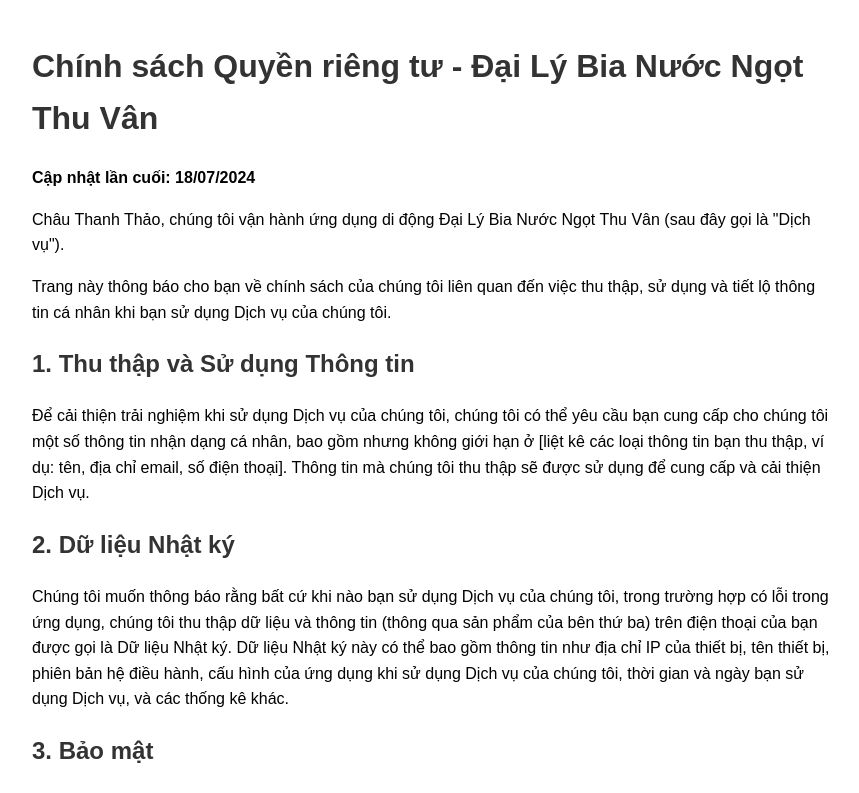
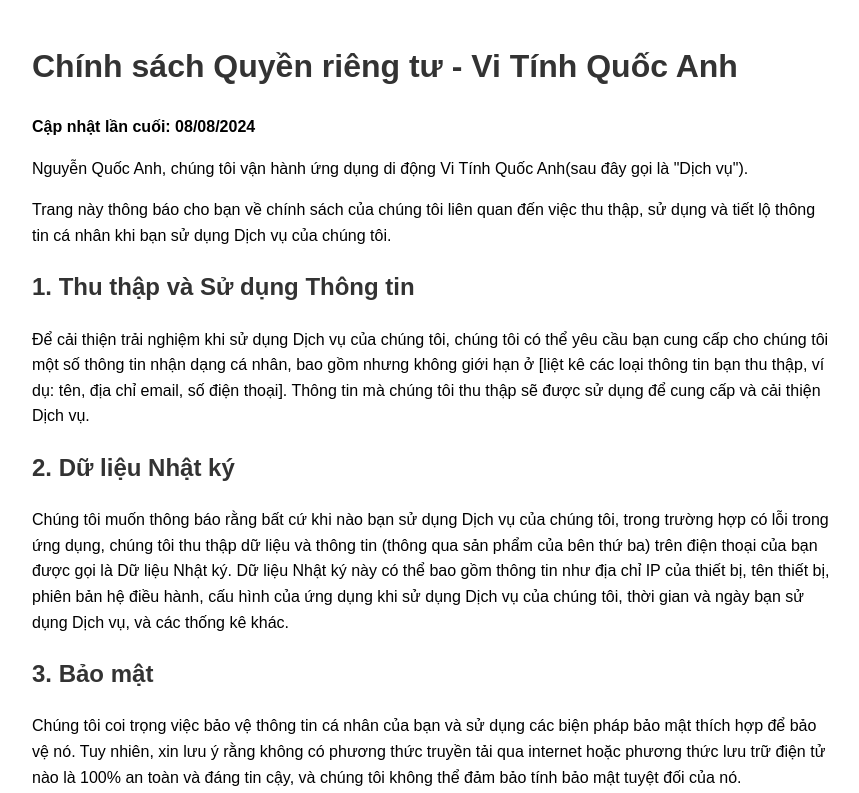
Before and after one commit to AnhAscent/privacy-policy, a plain HTML site: page index.html in a window 1280 px wide. Shown: the top 793 px of the page, without its empty margins (208-1067 px from the left). Drawn offline with Linux system fonts and the light colour scheme.

Commit message:
Update index.html

```diff
--- a/index.html
+++ b/index.html
@@ -3,7 +3,7 @@
 <head>
     <meta charset="UTF-8">
     <meta name="viewport" content="width=device-width, initial-scale=1.0">
-    <title>Chính sách Quyền riêng tư - Đại Lý Bia Nước Ngọt Thu Vân</title>
+    <title>Chính sách Quyền riêng tư - Vi Tính Quốc Anh</title>
     <style>
         body {
             font-family: Arial, sans-serif;
@@ -18,11 +18,11 @@
     </style>
 </head>
 <body>
-    <h1>Chính sách Quyền riêng tư - Đại Lý Bia Nước Ngọt Thu Vân</h1>
+    <h1>Chính sách Quyền riêng tư - Vi Tính Quốc Anh</h1>
 
-    <p><strong>Cập nhật lần cuối: 18/07/2024</strong></p>
+    <p><strong>Cập nhật lần cuối: 08/08/2024</strong></p>
 
-    <p>Châu Thanh Thảo, chúng tôi vận hành ứng dụng di động Đại Lý Bia Nước Ngọt Thu Vân (sau đây gọi là "Dịch vụ").</p>
+    <p>Nguyễn Quốc Anh, chúng tôi vận hành ứng dụng di động Vi Tính Quốc Anh(sau đây gọi là "Dịch vụ").</p>
 
     <p>Trang này thông báo cho bạn về chính sách của chúng tôi liên quan đến việc thu thập, sử dụng và tiết lộ thông tin cá nhân khi bạn sử dụng Dịch vụ của chúng tôi.</p>
 
```
